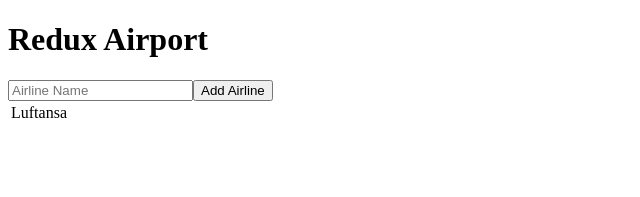
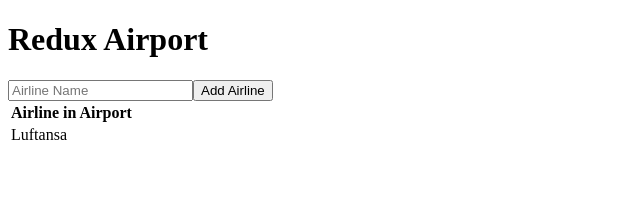
Before and after one commit to KxcCarter/redux-airport, a React (Create React App) app: page / in a window 1280 px wide. Shown: the top 197 px of the page, without its empty margins (0-640 px from the left). Built offline with nearby package versions, Linux system fonts and the light colour scheme.

Commit message:
Componentizes AirlineList.

```diff
--- a/src/components/AirlineList/AirlineList.js
+++ b/src/components/AirlineList/AirlineList.js
@@ -3,7 +3,21 @@ import { connect } from 'react-redux';
 
 class AirlineList extends Component {
   render() {
-    return <div></div>;
+    const airlinesInAirport = this.props.store.airlineList.map((item, index) => {
+      return (
+        <tr key={index}>
+          <td>{item}</td>
+        </tr>
+      );
+    });
+    return (
+      <table>
+        <thead>
+          <th>Airline in Airport</th>
+        </thead>
+        <tbody>{airlinesInAirport}</tbody>
+      </table>
+    );
   }
 }
 
--- a/src/components/App/App.js
+++ b/src/components/App/App.js
@@ -1,21 +1,15 @@
 import React, { Component } from 'react';
 import { connect } from 'react-redux';
 import FormAddAirline from '../FormAddAirline/FormAddAirline';
+import AirlineList from '../AirlineList/AirlineList';
 
 class App extends Component {
   render() {
-    const airlinesInAirport = this.props.store.airlineList.map((item, index) => {
-      return (
-        <tr key={index}>
-          <td>{item}</td>
-        </tr>
-      );
-    });
     return (
       <div>
         <h1>Redux Airport</h1>
         <FormAddAirline />
-        <table>{airlinesInAirport}</table>
+        <AirlineList />
       </div>
     );
   }
--- a/src/components/FormAddAirline/FormAddAirline.js
+++ b/src/components/FormAddAirline/FormAddAirline.js
@@ -43,10 +43,17 @@ class FormAddAirline extends Component {
   }
 }
 
-const mapStoreToProps = (store) => {
-  return {
-    store,
-  };
-};
+// I don't need the code below in this component because I am
+// only *sending* data, not viewing data from the store. This
+// is only needed when I need to dynamically update.
+// ------------------------------------------------
+// const mapStoreToProps = (store) => {
+//     return {
+//       store,
+//     };
+//   };
 
-export default connect(mapStoreToProps)(FormAddAirline);
+//   export default connect(mapStoreToProps)(FormAddAirline);
+// ----------------------------------------------------------
+
+export default connect()(FormAddAirline);
```
